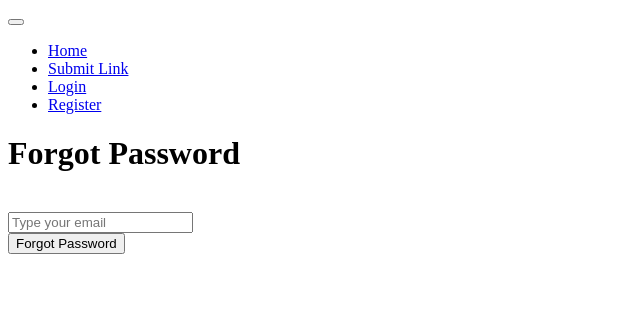
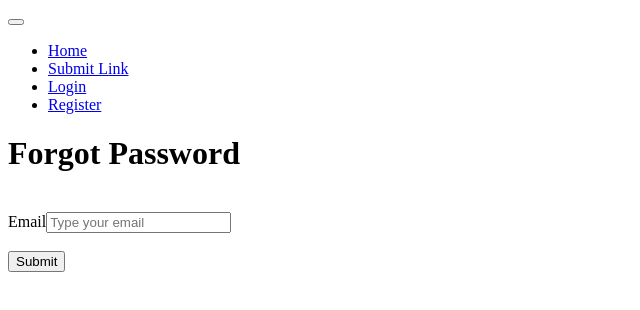
Before and after one commit to DntworryJayshere/scalable-mern-app, a Next.js app in the folder client/: page /auth/password/forgot in a window 1280 px wide. Shown: the top 310 px of the page, without its empty margins (0-640 px from the left). Built offline with nearby package versions, Linux system fonts and the light colour scheme.

Commit message:
changes to reset password and forgot password nextjs pages to include reactbootstrap

```diff
--- a/client/pages/auth/password/forgot.js
+++ b/client/pages/auth/password/forgot.js
@@ -2,25 +2,26 @@ import { useState } from 'react';
 import axios from 'axios';
 import { showSuccessMessage, showErrorMessage } from '../../../helpers/alerts';
 import { API } from '../../../config';
-import Router from 'next/router';
 import Layout from '../../../components/Layout';
+
+import Row from 'react-bootstrap/Row';
+import Col from 'react-bootstrap/Col';
+import Form from 'react-bootstrap/Form';
+import Button from 'react-bootstrap/Button';
 
 const ForgotPassword = () => {
 	const [state, setState] = useState({
 		email: '',
-		buttonText: 'Forgot Password',
 		success: '',
 		error: '',
 	});
-	const { email, buttonText, success, error } = state;
+	const { email, success, error } = state;
 
-	const handleChange = (e) => {
-		setState({ ...state, email: e.target.value, success: '', error: '' });
-	};
+	const onChange = (e) =>
+		setState({ ...state, [e.target.name]: e.target.value });
 
-	const handleSubmit = async (e) => {
+	const onSubmit = async (e) => {
 		e.preventDefault();
-		// console.log('post email to ', email);
 		try {
 			const response = await axios.put(`${API}/auth/forgot-password`, {
 				email,
@@ -29,48 +30,50 @@ const ForgotPassword = () => {
 			setState({
 				...state,
 				email: '',
-				buttonText: 'Done',
 				success: response.data.message,
 			});
 		} catch (error) {
 			console.log('FORGOT PW ERROR', error);
 			setState({
 				...state,
-				buttonText: 'Forgot Password',
 				error: error.response.data.error,
 			});
 		}
 	};
 
 	const passwordForgotForm = () => (
-		<form onSubmit={handleSubmit}>
-			<div className="form-group">
-				<input
+		<Form onSubmit={onSubmit}>
+			<Form.Group>
+				<Form.Label>Email</Form.Label>
+				<Form.Control
+					value={email}
+					onChange={onChange}
+					name="email"
 					type="email"
-					className="form-control"
-					onChange={handleChange}
-					value={email}
 					placeholder="Type your email"
 					required
 				/>
-			</div>
-			<div>
-				<button className="btn btn-outline-warning">{buttonText}</button>
-			</div>
-		</form>
+			</Form.Group>
+			<br />
+			<Form.Group>
+				<Button name="submit" type="submit" value="submit">
+					Submit
+				</Button>
+			</Form.Group>
+		</Form>
 	);
 
 	return (
 		<Layout>
-			<div className="row">
-				<div className="col-md-6 offset-md-3">
+			<Row>
+				<Col md={6} className="offset-md-3">
 					<h1>Forgot Password</h1>
 					<br />
 					{success && showSuccessMessage(success)}
 					{error && showErrorMessage(error)}
 					{passwordForgotForm()}
-				</div>
-			</div>
+				</Col>
+			</Row>
 		</Layout>
 	);
 };
--- a/client/pages/auth/password/reset/[id].js
+++ b/client/pages/auth/password/reset/[id].js
@@ -60,7 +60,7 @@ const ResetPassword = ({ router }) => {
 	const passwordResetForm = () => (
 		<Form onSubmit={onSubmit}>
 			<Form.Group>
-				<Form.Label>Name</Form.Label>
+				<Form.Label>Password</Form.Label>
 				<Form.Control
 					value={newPassword}
 					onChange={onChange}
```
